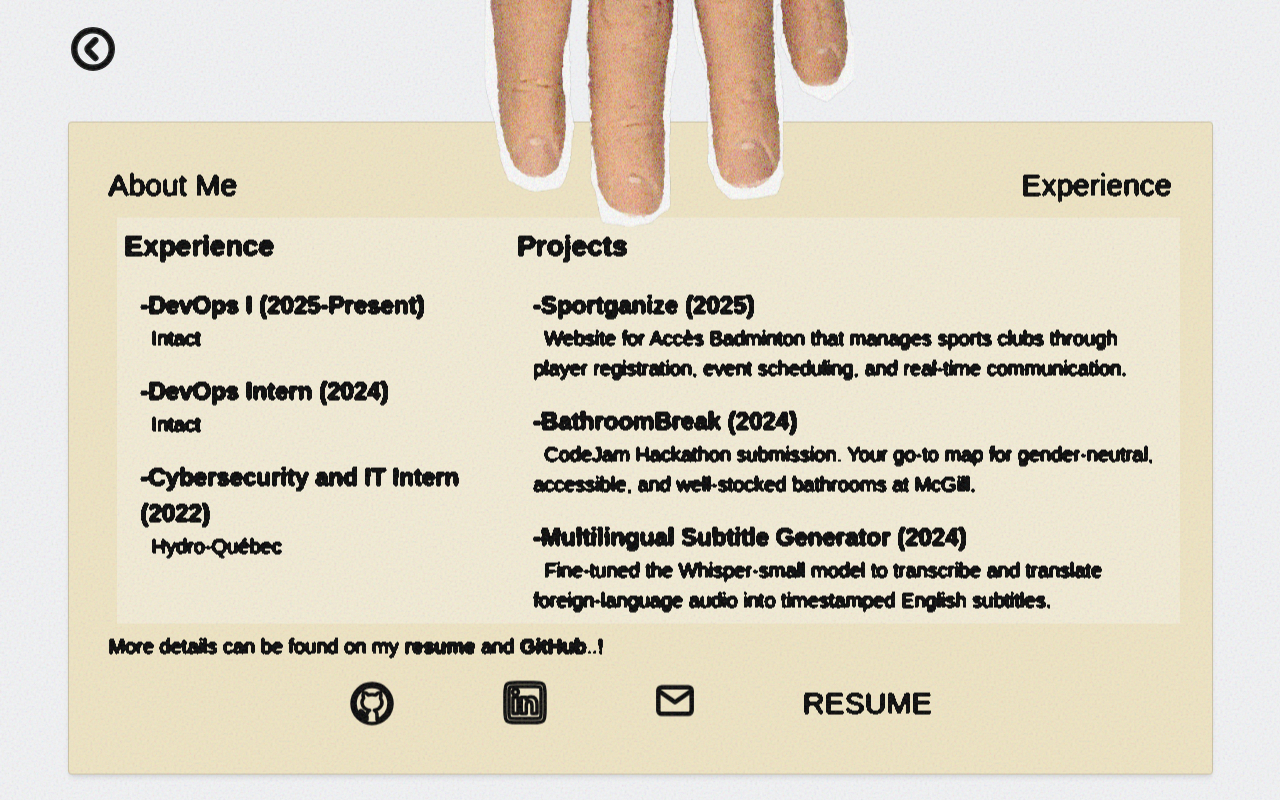
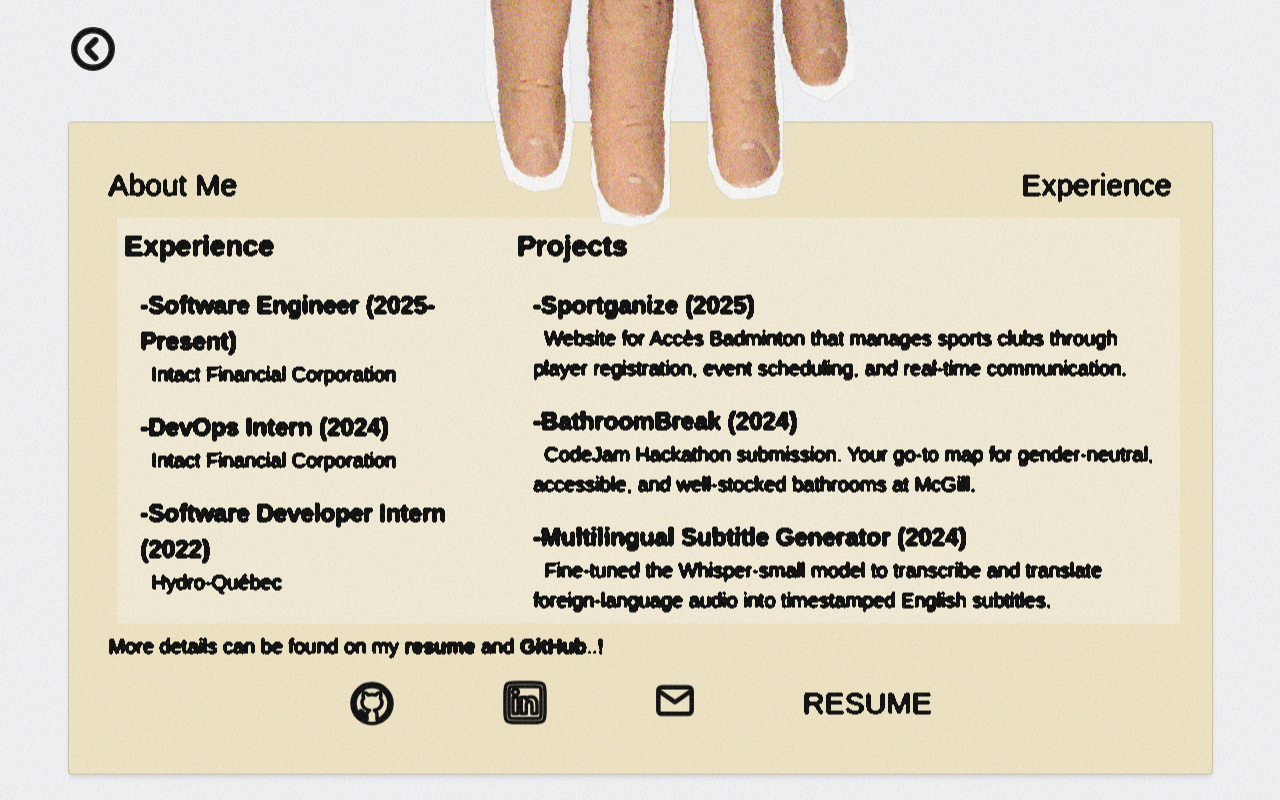
Before and after one commit to HelloMeFriend/HelloMeFriend.github.io, a Next.js app: page / in a window 1280 px wide. Both pictures are taken after a click on the button "Experience". Built offline with nearby package versions, Linux system fonts and the light colour scheme; a web font is replaced by a local one.

Commit message:
qol: small improvements

```diff
--- a/src/app/components/content/experience.tsx
+++ b/src/app/components/content/experience.tsx
@@ -16,10 +16,10 @@
                     <div className="flex flex-col pl-4 space-y-5 mt-5">
                         <div>
                             <Text size="ms">
-                                <b>-DevOps I (2025-Present)</b>< br />
+                                <b>-Software Engineer (2025-Present)</b>< br />
                             </Text>
                             <Text size="small" style={{ textAlign: "justify", color: "black" }}>
-                                &nbsp;&nbsp;Intact
+                                &nbsp;&nbsp;Intact Financial Corporation
                             </Text>
                         </div>
                         <div>
@@ -27,12 +27,12 @@
                                 <b>-DevOps Intern (2024)</b>< br />
                             </Text>
                             <Text size="small" style={{ textAlign: "justify", color: "black" }}>
-                                &nbsp;&nbsp;Intact
+                                &nbsp;&nbsp;Intact Financial Corporation
                             </Text>
                         </div>
                         <div>
                             <Text size="ms">
-                                <b>-Cybersecurity and IT Intern (2022)</b>< br />
+                                <b>-Software Developer Intern (2022)</b>< br />
                             </Text>
                             <Text size="small" style={{ textAlign: "justify", color: "black" }}>
                                 &nbsp;&nbsp;Hydro-Québec
@@ -84,9 +84,29 @@
             {/* Footer */}
             <div className="text-left mb-4">
                 <Text size="small" style={{ textAlign: "center" }}>
-                    More details can be found on my <b>resume</b> and <b>GitHub</b>..!
+                    More details can be found on my{' '}
+                    <a
+                        href="/1753900046.pdf"
+                        target="_blank"
+                        rel="noopener noreferrer"
+                        className="hover:underline"
+                    >
+                        <b>resume</b>
+                    </a>{' '}
+                    and{' '}
+                    <a
+                        href="https://github.com/hellomefriend"
+                        target="_blank"
+                        rel="noopener noreferrer"
+                        className="hover:underline"
+                    >
+                        <b>GitHub</b>
+                    </a>
+                    ..!
                 </Text>
             </div>
+
+
         </div>
     );
 }
```
Also changed, not shown: 1 other file (tests, documents, lock files or other folders).
